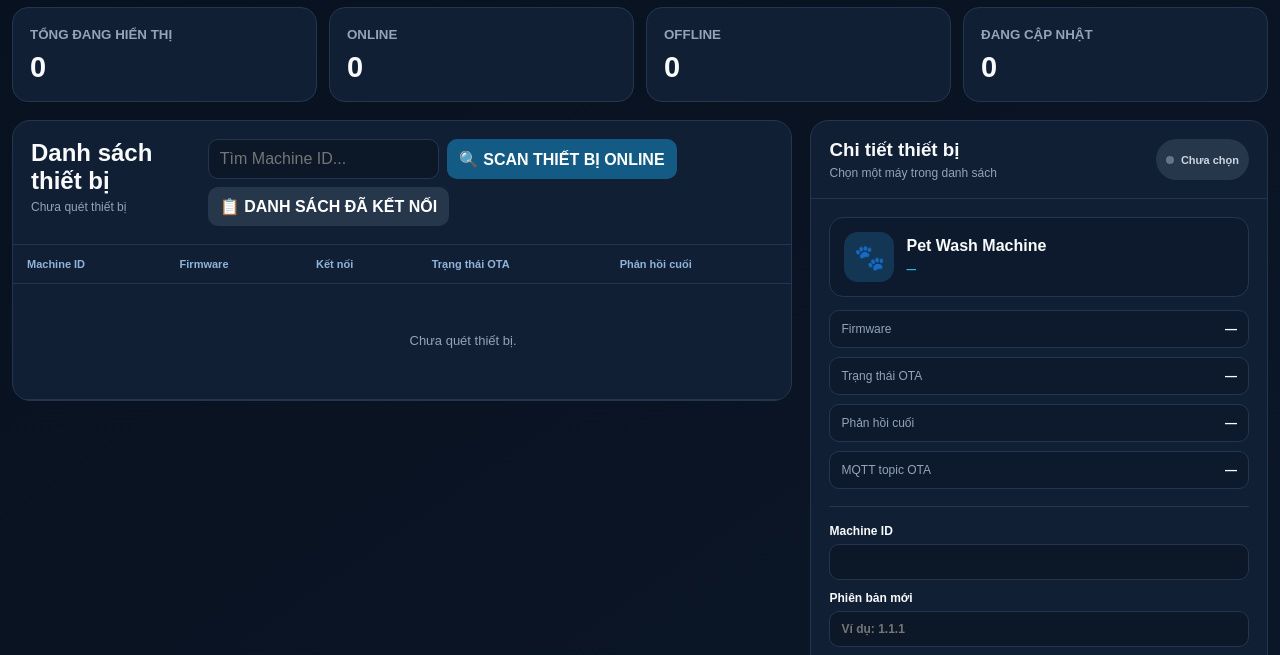
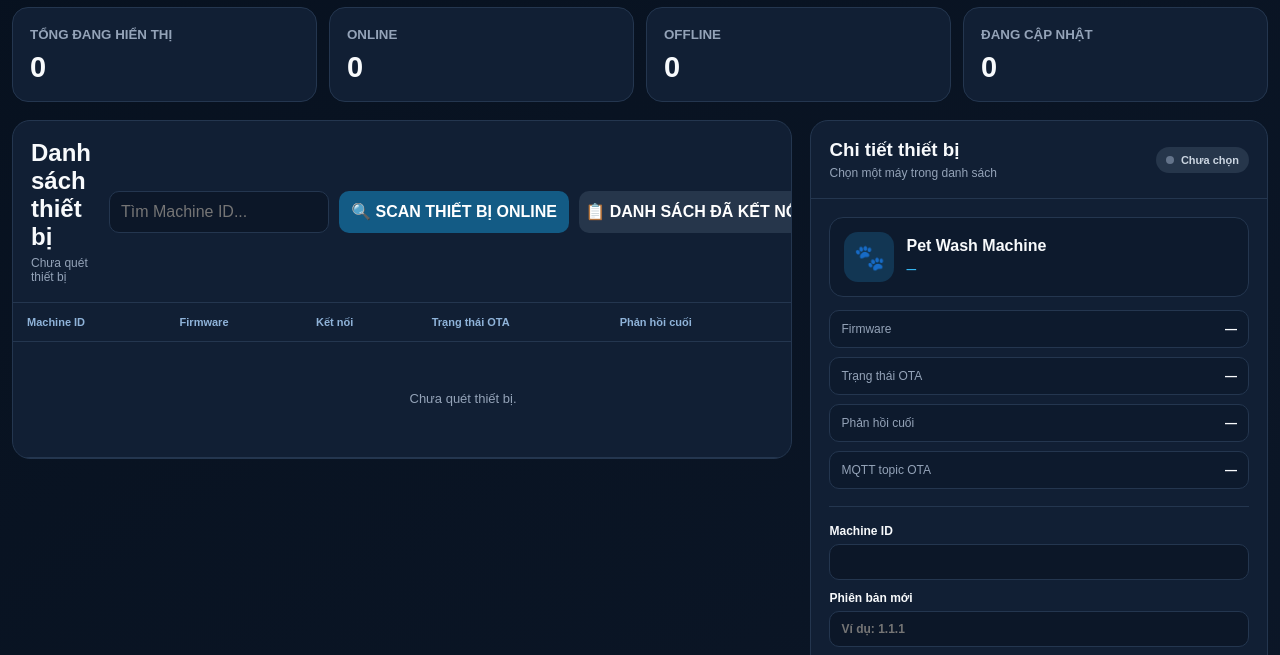
Before and after one commit to TranHau99/OTA_SERVER, a website: page public/index.html in a window 1280 px wide. Shown: the part 83-738 px from the top of the page. Drawn offline with Linux system fonts and the light colour scheme.

Commit message:
Add files via upload
Align dashboard scan buttons

```diff
--- a/public/index.html
+++ b/public/index.html
@@ -10,11 +10,11 @@
 button,input{font:inherit}.app{width:min(1400px,calc(100% - 24px));margin:auto;padding:20px 0}
 .top{display:flex;justify-content:space-between;align-items:center;gap:16px;margin-bottom:18px}.brand{display:flex;align-items:center;gap:12px}.logo{width:52px;height:52px;display:grid;place-items:center;border-radius:15px;background:#123653;font-size:27px}.brand h1{margin:0;font-size:28px}.brand p{margin:4px 0 0;color:var(--muted);font-size:13px}.cloud{padding:10px 14px;border-radius:999px;color:#bbf7d0;background:#103a31;font-weight:700;font-size:13px}
 .stats{display:grid;grid-template-columns:repeat(4,1fr);gap:12px;margin-bottom:18px}.stat{padding:17px;border:1px solid var(--line);border-radius:16px;background:var(--panel)}.stat small{color:var(--muted);font-weight:700}.stat strong{display:block;margin-top:8px;font-size:29px}
-.layout{display:grid;grid-template-columns:1.45fr .85fr;gap:18px;align-items:start}.panel{border:1px solid var(--line);border-radius:18px;background:var(--panel);overflow:hidden}.head{display:flex;justify-content:space-between;gap:14px;padding:18px;border-bottom:1px solid var(--line)}.head h2,.head h3{margin:0}.head p{margin:5px 0 0;color:var(--muted);font-size:12px}.tools{display:flex;gap:8px;flex-wrap:wrap}.tools input{min-width:220px}.tools input,.form input{padding:10px 11px;border:1px solid var(--line);border-radius:10px;color:var(--text);background:#0c1728}.btn{border:0;border-radius:10px;padding:10px 12px;color:#fff;background:#135b85;font-weight:700}.btn.secondary{background:#26364b}.btn:disabled{opacity:.55}
+.layout{display:grid;grid-template-columns:1.45fr .85fr;gap:18px;align-items:start}.panel{border:1px solid var(--line);border-radius:18px;background:var(--panel);overflow:hidden}.head{display:flex;justify-content:space-between;align-items:center;gap:18px;padding:18px;border-bottom:1px solid var(--line)}.head h2,.head h3{margin:0}.head p{margin:5px 0 0;color:var(--muted);font-size:12px}.tools{display:grid;grid-template-columns:minmax(220px,1fr) 230px 230px;align-items:stretch;gap:10px}.tools input{width:100%;min-width:0;height:42px}.tools input,.form input{padding:10px 11px;border:1px solid var(--line);border-radius:10px;color:var(--text);background:#0c1728}.tools .btn{width:230px;height:42px;display:flex;align-items:center;justify-content:center;gap:7px;white-space:nowrap}.btn{border:0;border-radius:10px;padding:10px 12px;color:#fff;background:#135b85;font-weight:700;transition:transform .2s ease,box-shadow .2s ease,filter .2s ease}.btn.secondary{background:#26364b}.btn:hover:not(:disabled){transform:translateY(-1px);filter:brightness(1.08);box-shadow:0 7px 18px rgba(0,0,0,.22)}.btn:disabled{opacity:.55;cursor:not-allowed}
 .table-wrap{overflow:auto}table{width:100%;min-width:900px;border-collapse:collapse}th,td{padding:13px 14px;border-bottom:1px solid var(--line);text-align:left;font-size:13px}th{color:#8fb3d9;font-size:11px}.machine{color:#8edfff;font-family:Consolas,monospace;font-weight:700}.badge{display:inline-flex;align-items:center;gap:7px;padding:7px 10px;border-radius:999px;font-size:11px;font-weight:700}.badge:before{content:"";width:8px;height:8px;border-radius:50%}.online{color:#bbf7d0;background:#103a31}.online:before{background:var(--green)}.offline{color:#fecaca;background:#382536}.offline:before{background:var(--red)}.updating{color:#bae6fd;background:#153a52}.updating:before{background:#38bdf8}.unknown{color:#cbd5e1;background:#26364b}.unknown:before{background:#64748b}.actions{display:flex;gap:7px}.select,.delete{border:0;border-radius:9px;padding:8px 10px;font-weight:700;color:white}.select{background:var(--blue)}.delete{background:#482b3a;color:#fecaca}.empty{padding:34px;text-align:center;color:var(--muted);line-height:1.6}
 .details{position:sticky;top:14px}.body{padding:18px}.device{display:flex;align-items:center;gap:12px;padding:14px;border:1px solid var(--line);border-radius:14px;background:#0d1a2d}.device-icon{width:50px;height:50px;display:grid;place-items:center;border-radius:14px;background:#123653;font-size:25px}.device-name{font-weight:800}.device-id{margin-top:4px;color:#38bdf8;font-family:Consolas,monospace}.info{display:grid;gap:9px;margin-top:13px}.row{display:flex;justify-content:space-between;gap:12px;padding:11px;border:1px solid var(--line);border-radius:10px;background:#0d1a2d}.row span:first-child{color:var(--muted);font-size:12px}.row span:last-child{text-align:right;font-size:12px;font-weight:700}.divider{height:1px;background:var(--line);margin:17px 0}.form{display:grid;gap:11px}.form label{font-size:12px;font-weight:700}.form input{width:100%;margin-top:6px}.update{width:100%;padding:13px;border:0;border-radius:11px;color:white;background:linear-gradient(135deg,#38bdf8,#0284c7);font-weight:800}.update:disabled{opacity:.5}
 .progress,.message{display:none;margin-top:12px;padding:12px;border-radius:11px;background:#0d1a2d;border:1px solid var(--line)}.bar-track{height:12px;border-radius:99px;background:#26364b;overflow:hidden}.bar{height:100%;width:0;background:linear-gradient(90deg,#38bdf8,#22c55e)}.message.info,.message.success,.message.error{display:block}.message.success{color:#bbf7d0}.message.error{color:#fecaca}.log{margin-top:16px;max-height:170px;overflow:auto;padding:10px;border:1px solid var(--line);border-radius:11px;background:#08111d;font:11px Consolas,monospace}.log-line{padding:6px;border-bottom:1px dashed #26364b}.modal{position:fixed;inset:0;display:none;align-items:center;justify-content:center;padding:20px;background:#020617cc}.modal.show{display:flex}.modal-card{width:min(420px,100%);padding:22px;border-radius:18px;background:#111f34;border:1px solid var(--line)}.modal-card h3{text-align:center;margin-top:0}.modal-actions{display:grid;grid-template-columns:1fr 1fr;gap:10px;margin-top:16px}.modal-card input{width:100%;padding:11px;border:1px solid var(--line);border-radius:10px;color:white;background:#0c1728}.footer{text-align:center;color:#64748b;font-size:12px;margin-top:20px}
-@media(max-width:1000px){.layout{grid-template-columns:1fr}.details{position:static}}@media(max-width:720px){.stats{grid-template-columns:1fr 1fr}.top,.head{align-items:flex-start;flex-direction:column}.tools{width:100%}.tools input{min-width:0;flex:1}}
+@media(max-width:1180px){.tools{grid-template-columns:minmax(200px,1fr) 210px 210px}.tools .btn{width:210px;font-size:12px}}@media(max-width:1000px){.layout{grid-template-columns:1fr}.details{position:static}.tools{grid-template-columns:minmax(220px,1fr) 230px 230px}.tools .btn{width:230px;font-size:13px}}@media(max-width:820px){.head{align-items:flex-start;flex-direction:column}.tools{width:100%;grid-template-columns:1fr 1fr}.tools input{grid-column:1/-1}.tools .btn{width:100%}}@media(max-width:560px){.stats{grid-template-columns:1fr 1fr}.top{align-items:flex-start;flex-direction:column}.tools{grid-template-columns:1fr}.tools input{grid-column:auto}.tools .btn{width:100%}}
 </style>
 </head>
 <body>
```
